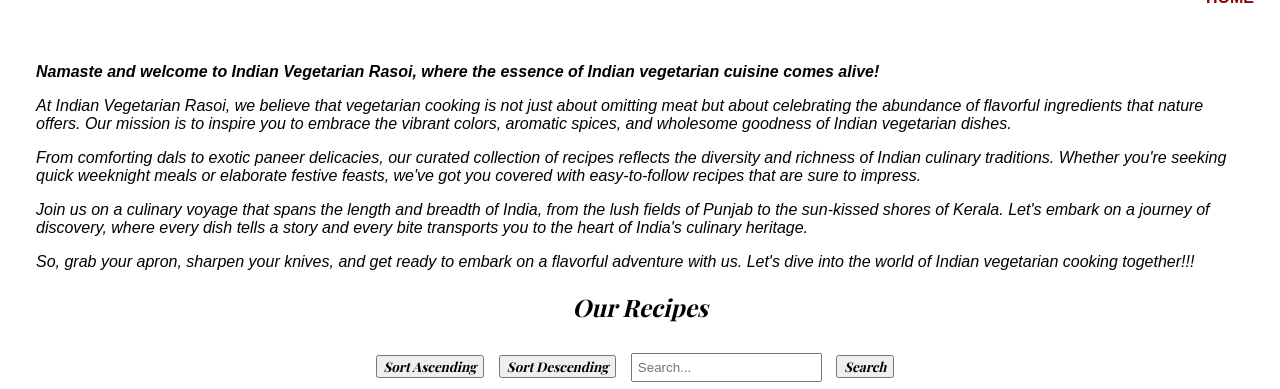
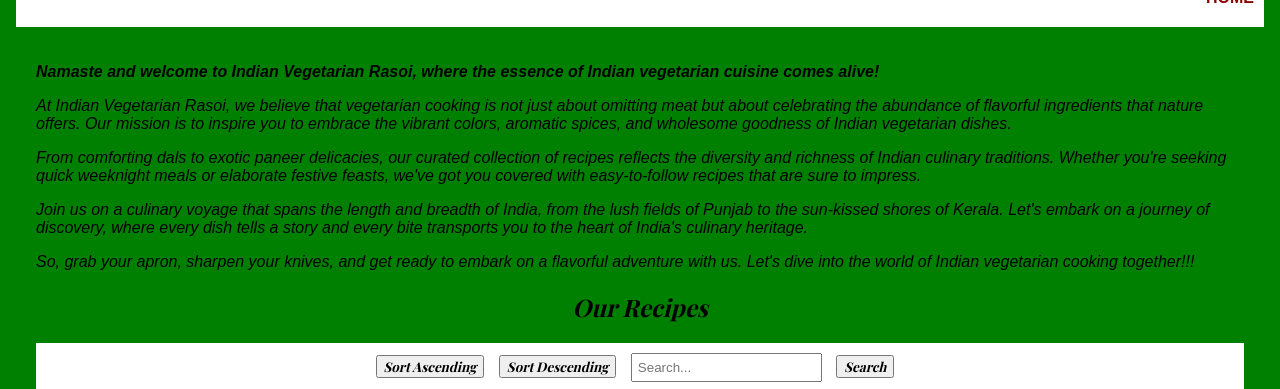
Before and after one commit to manishaww/test2, a Flask app: page / in a window 1280 px wide. Shown: the part 160-549 px from the top of the page. Run offline with Flask 2, Linux system fonts and the light colour scheme.

Commit message:
Update index.html
color change

```diff
--- a/templates/index.html
+++ b/templates/index.html
@@ -10,7 +10,7 @@
         font-family: Arial, sans-serif;
         margin: 1em; /* Add a margin of 1 spacing unit */
         padding: 0;
-        background-color: white; /* White background color */
+        background-color: green; /* White background color */
     }
 
     header {
```
